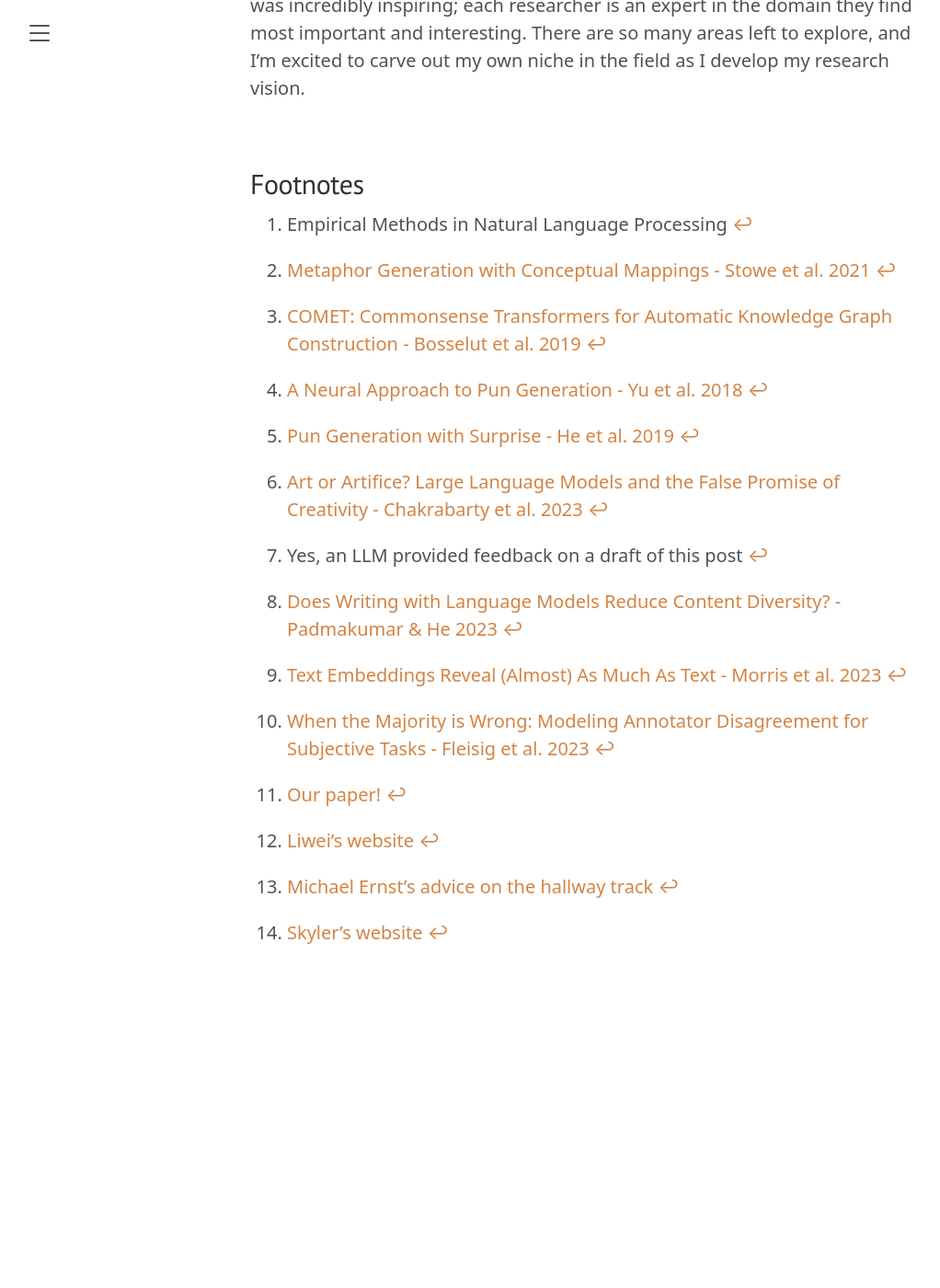
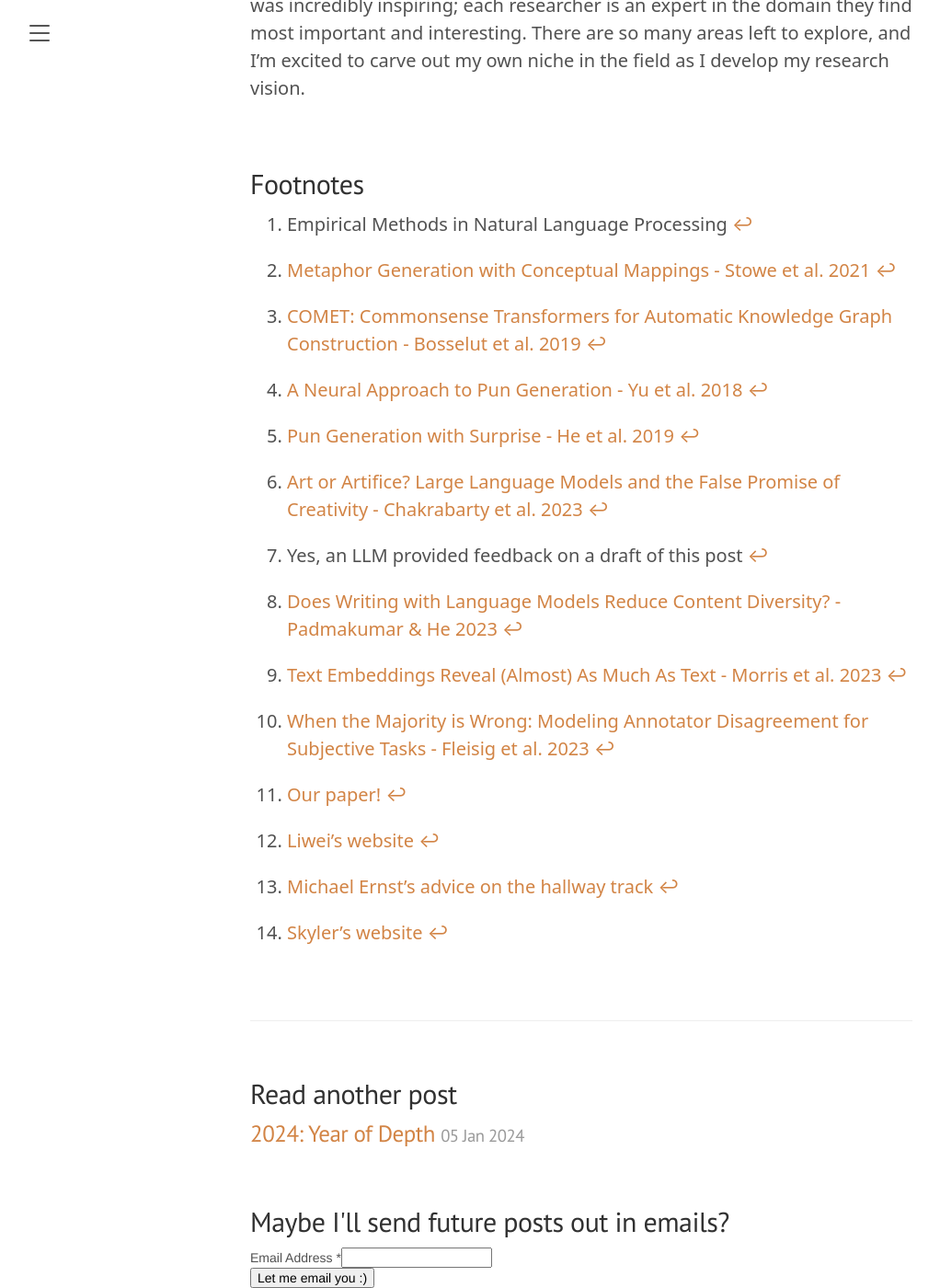
Before and after one commit to kavelrao/kavelrao.github.io, a Jekyll site: the page built from blog/_posts/2023-12-24-emnlp2023.md, in a window 1280 px wide and 1400 px high, scrolled down 5554 px. Shown: the whole window at 92% size, without its empty margins (8-1030 px from the left). Built offline with Jekyll 4.4.1, drawn with Linux system fonts in a browser that asks for light colours; comment, search, counter and statistics services are not loaded; before the commit the page ends 6663 px from its top, so only the background shows below that.

Commit message:
yearly themes post

```diff
--- /dev/null
+++ b/_includes/subscribe.html
@@ -0,0 +1,28 @@
+<div id="mc_embed_shell">
+  <link href="//cdn-images.mailchimp.com/embedcode/classic-061523.css" rel="stylesheet" type="text/css">
+<style type="text/css">
+    #mc_embed_signup{background:#fff; false;clear:left; font:14px Helvetica,Arial,sans-serif; width: px;}
+    /* Add your own Mailchimp form style overrides in your site stylesheet or in this style block.
+       We recommend moving this block and the preceding CSS link to the HEAD of your HTML file. */
+</style>
+<div id="mc_embed_signup">
+<form action="https://dev.us8.list-manage.com/subscribe/post?u=61c7ce03623c35cedda733d3f&amp;id=0930c7da45&amp;f_id=009371e0f0" method="post" id="mc-embedded-subscribe-form" name="mc-embedded-subscribe-form" class="validate" target="_blank">
+    <div id="mc_embed_signup_scroll"><h2>Maybe I'll send future posts out in emails?</h2>
+        <div class="mc-field-group"><label for="mce-EMAIL">Email Address <span class="asterisk">*</span></label><input type="email" name="EMAIL" class="required email" id="mce-EMAIL" required="" value=""></div>
+    <div id="mce-responses" class="clear foot">
+        <div class="response" id="mce-error-response" style="display: none;"></div>
+        <div class="response" id="mce-success-response" style="display: none;"></div>
+    </div>
+<div style="position: absolute; left: -5000px;" aria-hidden="true">
+    /* real people should not fill this in and expect good things - do not remove this or risk form bot signups */
+    <input type="text" name="b_61c7ce03623c35cedda733d3f_0930c7da45" tabindex="-1" value="">
+</div>
+    <div class="optionalParent">
+        <div class="clear foot">
+            <input type="submit" name="subscribe" id="mc-embedded-subscribe" class="button" value="Let me email you :)">
+        </div>
+    </div>
+</div>
+</form>
+</div>
+<script type="text/javascript" src="//s3.amazonaws.com/downloads.mailchimp.com/js/mc-validate.js"></script><script type="text/javascript">(function($) {window.fnames = new Array(); window.ftypes = new Array();fnames[0]='EMAIL';ftypes[0]='email';fnames[1]='FNAME';ftypes[1]='text';fnames[2]='LNAME';ftypes[2]='text';fnames[3]='ADDRESS';ftypes[3]='address';fnames[4]='PHONE';ftypes[4]='phone';fnames[5]='BIRTHDAY';ftypes[5]='birthday';}(jQuery));var $mcj = jQuery.noConflict(true);</script></div>
--- a/_layouts/post.html
+++ b/_layouts/post.html
@@ -10,7 +10,7 @@ layout: default
 
 {% if site.related_posts.size >= 1 %}
 <div class="related">
-  <h2>Related posts</h2>
+  <h2>Read another post</h2>
   <ul class="related-posts">
     {% for post in site.related_posts limit:3 %}
       <li>
@@ -25,3 +25,5 @@ layout: default
   </ul>
 </div>
 {% endif %}
+
+{% include subscribe.html %}
--- a/blog/index.html
+++ b/blog/index.html
@@ -39,3 +39,5 @@ title: Blog
     <span class="pagination-item newer">Newer</span>
   {% endif %}
 </div>
+
+{% include subscribe.html %}
--- a/public/css/lanyon.css
+++ b/public/css/lanyon.css
@@ -329,7 +329,7 @@ a.sidebar-nav-item:focus {
 /* Related posts */
 .related {
   padding-top: 2rem;
-  padding-bottom: 2rem;
+  padding-bottom: 1rem;
   border-top: 1px solid #eee;
 }
 .related-posts {
```
Also changed, not shown: blog/_posts/2024-01-05-year-of-depth.md (added, +95 -0 lines), index.md (+1 -1 lines), 1 other file.
